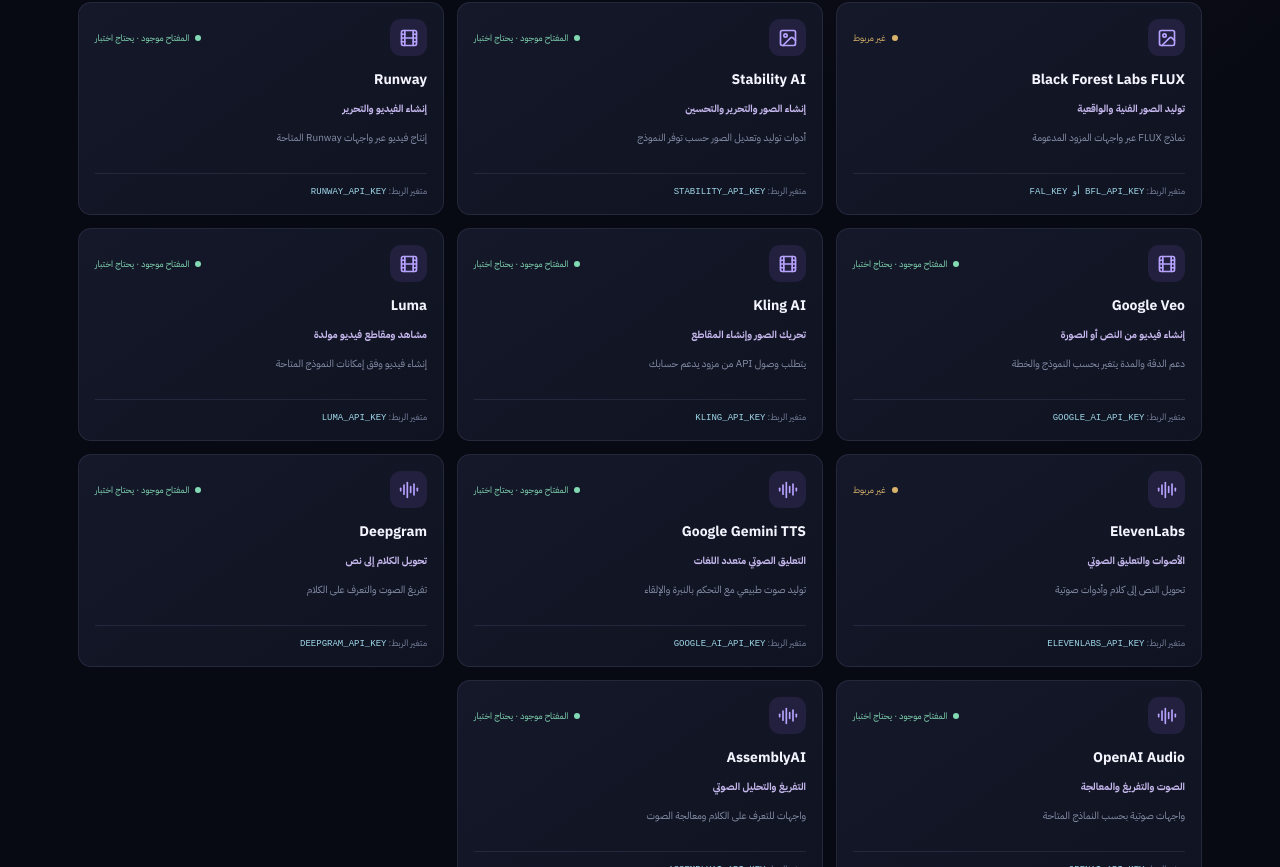
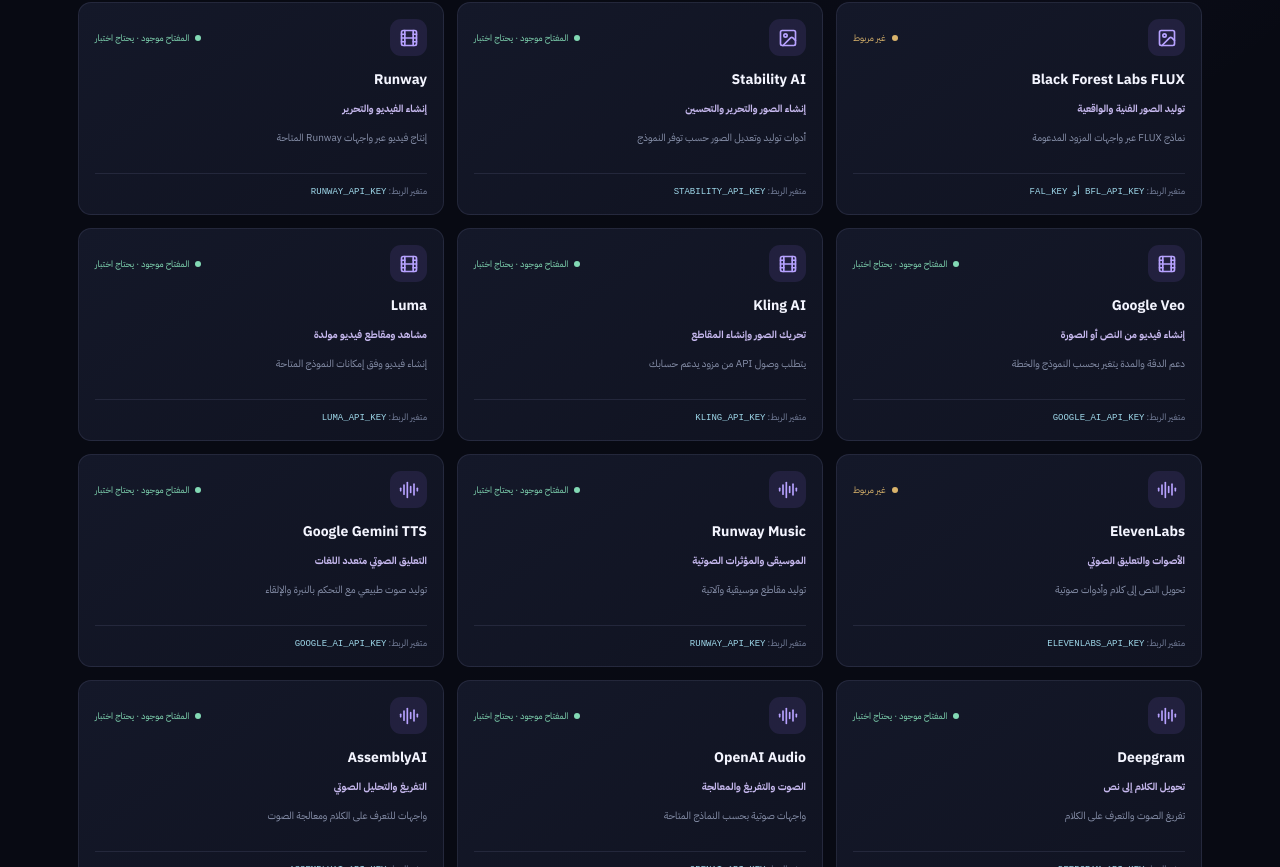
Before and after one commit to samaradelomran-spec/NEXORA-AI, a Next.js app: page /models in a window 1280 px wide. Shown: the part 943-1810 px from the top of the page. Built offline with nearby package versions, Linux system fonts and the light colour scheme; no server answers.

Commit message:
Add Runway Music to engine catalog

```diff
--- a/app/components/model-directory.tsx
+++ b/app/components/model-directory.tsx
@@ -19,6 +19,7 @@ const engines = [
   { name: "Kling AI", providerId: "kling", category: "video", tasks: "تحريك الصور وإنشاء المقاطع", detail: "يتطلب وصول API من مزود يدعم حسابك", key: "KLING_API_KEY" },
   { name: "Luma", providerId: "luma", category: "video", tasks: "مشاهد ومقاطع فيديو مولدة", detail: "إنشاء فيديو وفق إمكانات النموذج المتاحة", key: "LUMA_API_KEY" },
   { name: "ElevenLabs", providerId: "elevenlabs", category: "audio", tasks: "الأصوات والتعليق الصوتي", detail: "تحويل النص إلى كلام وأدوات صوتية", key: "ELEVENLABS_API_KEY" },
+  { name: "Runway Music", providerId: "runway", category: "audio", tasks: "الموسيقى والمؤثرات الصوتية", detail: "توليد مقاطع موسيقية وآلاتية", key: "RUNWAY_API_KEY" },
   { name: "Google Gemini TTS", providerId: "google", category: "audio", tasks: "التعليق الصوتي متعدد اللغات", detail: "توليد صوت طبيعي مع التحكم بالنبرة والإلقاء", key: "GOOGLE_AI_API_KEY" },
   { name: "Deepgram", providerId: "deepgram", category: "audio", tasks: "تحويل الكلام إلى نص", detail: "تفريغ الصوت والتعرف على الكلام", key: "DEEPGRAM_API_KEY" },
   { name: "OpenAI Audio", providerId: "openai", category: "audio", tasks: "الصوت والتفريغ والمعالجة", detail: "واجهات صوتية بحسب النماذج المتاحة", key: "OPENAI_API_KEY" },
```
